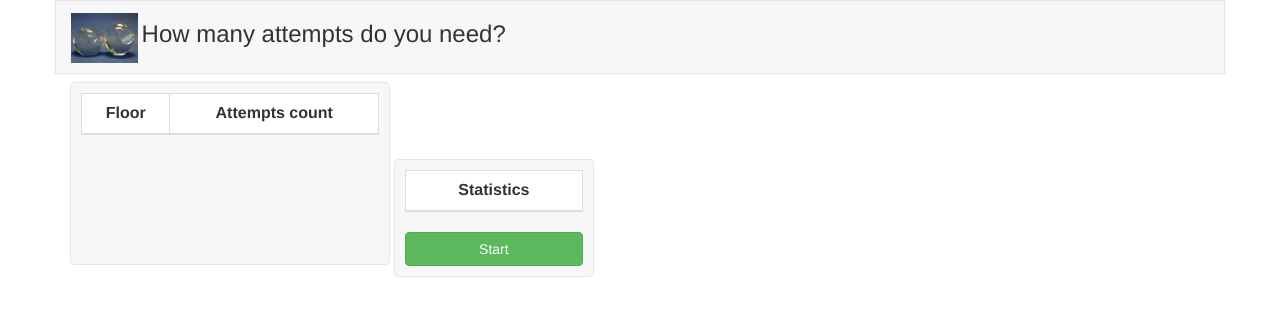
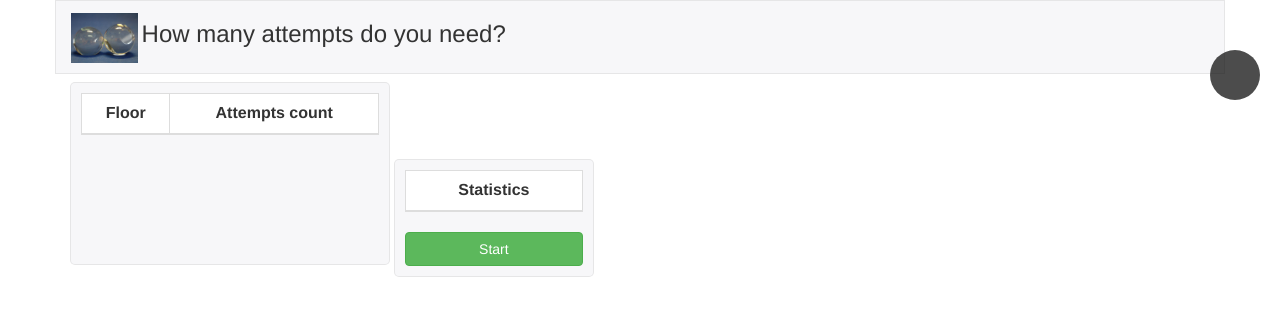
Before and after one commit to IvanKhud/FirstJSApp, a PHP site: page /index.html in a window 1280 px wide. Shown: the top 316 px of the page. Run offline with PHP 8.4, Linux system fonts and the light colour scheme; lists and menus that the app fills with data are empty; some libraries are stand-ins or nearby versions.

Commit message:
#19 added navigation buttons

```diff
--- a/css/style.css
+++ b/css/style.css
@@ -97,3 +97,31 @@
 .disabled {
   pointer-events: none;
 }
+
+#return-to-top, #return-to-bottom {
+    position: fixed;
+    right: 20px;
+    background: rgb(0, 0, 0);
+    background: rgba(0, 0, 0, 0.7);
+    width: 50px;
+    height: 50px;
+    display: block;
+    text-decoration: none;
+    -webkit-border-radius: 35px;
+    -moz-border-radius: 35px;
+    border-radius: 35px;
+    display: none;
+    -webkit-transition: all 0.3s linear;
+    -moz-transition: all 0.3s ease;
+    -ms-transition: all 0.3s ease;
+    -o-transition: all 0.3s ease;
+    transition: all 0.3s ease;
+}
+
+#return-to-bottom {
+    top: 50px;
+}
+
+#return-to-top {
+    bottom: 20px;
+}
--- a/index.html
+++ b/index.html
@@ -12,7 +12,8 @@
 </head>
 
 <body>
-
+  <a href="javascript:" id="return-to-top" onclick="toTop()"><i class="icon-chevron-up"></i></a>
+  <a href="javascript:" id="return-to-bottom" onclick="toBottom()"><i class="icon-chevron-down"></i></a>
   <div class="container fluid-header">
     <div class="head">
       <img class="logo" src="img/balls.jpg" alt="balls">
--- a/js/dom.js
+++ b/js/dom.js
@@ -128,3 +128,28 @@ function checkButtons(){
     document.getElementById("buttonLast").className = "unDisabled";
   };
 }
+
+window.onscroll = function() {myFunction()};
+
+function myFunction() {
+    if (window.pageYOffset > 50) {
+      document.getElementById("return-to-top").style.display = "block";
+    }
+     else {
+       document.getElementById("return-to-top").style.display = "none";
+     }
+        if (window.pageYOffset < document.body.scrollHeight) {
+      document.getElementById("return-to-bottom").style.display = "block";
+    }
+     else {
+       document.getElementById("return-to-bottom").style.display = "none";
+     }
+}
+
+function toTop() {
+  window.scrollTo(0,0);
+}
+
+function toBottom() {
+  window.scrollTo(0,document.body.scrollHeight);
+}
```
